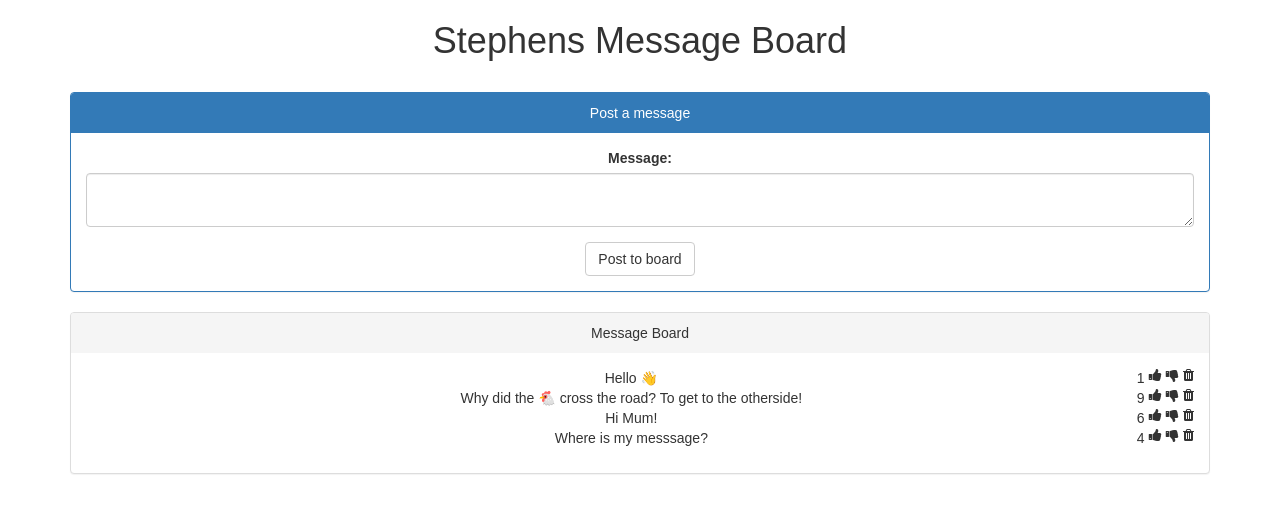
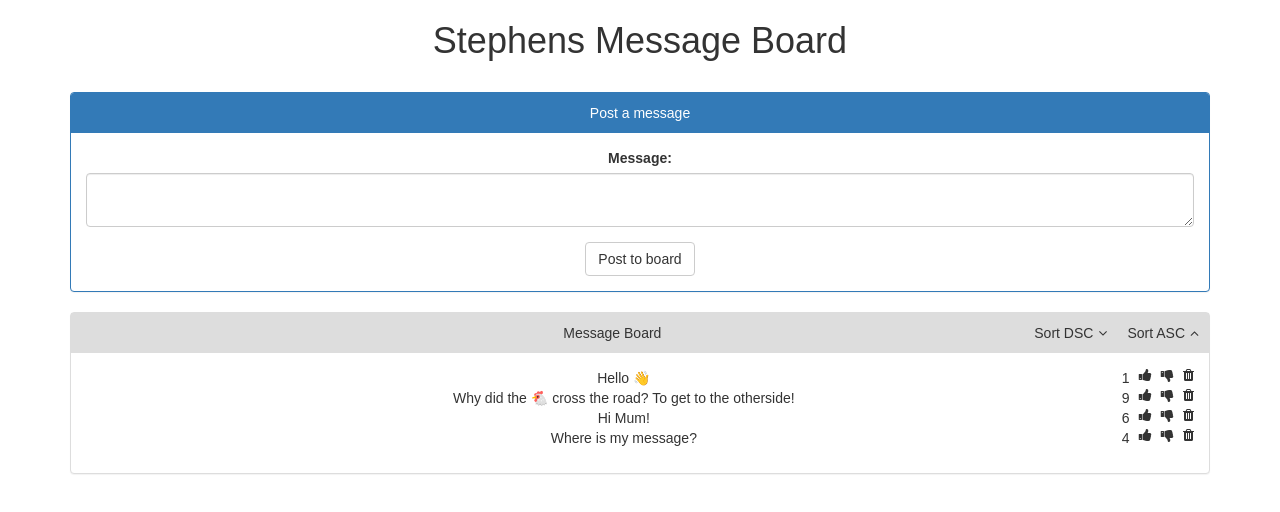
Before and after one commit to gstephen/stephen-anon-board, a React (Create React App) app: page / in a window 1280 px wide. Shown: the top 512 px of the page. Built offline with nearby package versions, Linux system fonts and the light colour scheme.

Commit message:
Sort asc/dsc working

```diff
--- a/src/App.css
+++ b/src/App.css
@@ -30,6 +30,32 @@
   float: none;
 }
 
+.panel-align {
+  display: flex;
+  background: #ddd;
+}
+
+.panel-align .panel-heading {
+  flex-grow: 0.59;
+  text-align: right
+}
+
+.panel-align .sorting {
+  text-align: center;
+  flex-grow: 0.43;
+}
+
+.panel-align .sorting span {
+  font-size: 14px;
+  display: inline-block;
+  padding: 10px;
+  float: right;
+}
+
+.fa {
+  padding-left: 5px;
+}
+
 @keyframes App-logo-spin {
   from { transform: rotate(0deg); }
   to { transform: rotate(360deg); }
--- a/src/App.js
+++ b/src/App.js
@@ -4,6 +4,7 @@ import Header from './Header'
 import Message from './Message'
 import Post from './Post'
 import uuid from 'uuid'
+import Sort from './Sort'
 
 class App extends Component {
   constructor(props) {
@@ -14,13 +15,15 @@ class App extends Component {
         { id: uuid.v4(), text: "Hello 👋", likes: 1 },
         { id: uuid.v4(), text: "Why did the 🐔 cross the road? To get to the otherside!", likes: 9 },
         { id: uuid.v4(), text: "Hi Mum!", likes: 6 },
-        { id: uuid.v4(), text: "Where is my messsage?", likes: 4 }
+        { id: uuid.v4(), text: "Where is my message?", likes: 4 }
       ]
     }
     this.handleLike = this.handleLike.bind(this);
     this.handleDislike = this.handleDislike.bind(this);
     this.handleDelete = this.handleDelete.bind(this);
     this.newMessage = this.newMessage.bind(this);
+    this.handleSortAsc = this.handleSortAsc.bind(this);
+    this.handleSortDsc = this.handleSortDsc.bind(this);
   }
 
   handleLike(id) {
@@ -52,10 +55,38 @@ class App extends Component {
   newMessage(content) {
     const message = { id: uuid.v4(), text: content, likes: 0}
 
-    this.state.messages.push(message)
+    if (content) {
+      this.state.messages.push(message)
+    } else {
+      alert('Your message is empty, please enter some text and try again')
+    }
 
     this.setState({
       messages: this.state.messages
+    })
+  }
+
+  handleSortAsc() {
+    var sortMessage = this.state.messages
+
+    sortMessage.sort(function(a,b){
+      return parseInt((a.likes), 10) - parseInt((b.likes), 10)
+    })
+
+    this.setState({
+      messages : sortMessage
+    })
+  }
+
+  handleSortDsc() {
+    var sortMessage = this.state.messages
+
+    sortMessage.sort(function(a,b){
+      return parseInt((b.likes), 10) - parseInt((a.likes), 10)
+    })
+
+    this.setState({
+      messages : sortMessage
     })
   }
 
@@ -68,7 +99,14 @@ class App extends Component {
 
       <div className="panel-group">
         <div className="panel panel-default">
-          <div className="panel-heading">Message Board</div>
+          <div className="panel-align">
+            <div className="panel-heading"><span>Message Board</span></div>
+            <Sort
+              onSortAsc={this.handleSortAsc}
+              onSortDsc={this.handleSortDsc}
+             />
+          </div>
+
           <div className="panel-body">
             <ul className="message-board">
               {this.state.messages.map(message => {
@@ -86,6 +124,7 @@ class App extends Component {
               })}
             </ul>
           </div>
+
         </div>
       </div>
     </div>
@@ -94,4 +133,4 @@ class App extends Component {
   }
 }
 
-export default App;
+export default App
--- a/src/Message.js
+++ b/src/Message.js
@@ -3,10 +3,6 @@ import React, {Component} from 'react'
 class Message extends Component {
   constructor(props) {
     super(props)
-
-    this.state = {
-      count: 1
-    }
 
     this.handleThumbsUp = this.handleThumbsUp.bind(this)
     this.handleThumbsDown = this.handleThumbsDown.bind(this)
--- a/src/Post.js
+++ b/src/Post.js
@@ -1,5 +1,4 @@
 import React, {Component} from 'react'
-import ReactDOM from 'react-dom';
 
 class Post extends Component {
   constructor(props) {
@@ -8,15 +7,12 @@ class Post extends Component {
     this.handleSubmit = this.handleSubmit.bind(this)
   }
 
-  handleSubmit(e) {
-    //Below line - is it needed?
-    e.preventDefault()
-    console.log(this.inputContent);
-    const content = this.inputContent.value.trim()
+  handleSubmit() {
+    const content = this.input.value.trim()
 
     this.props.newMessage(content)
 
-    this.inputContent.value = ""
+    this.input.value = ""
   }
 
   render() {
@@ -27,7 +23,7 @@ class Post extends Component {
           <div className="panel-body">
             <div className="form-group">
               <label>Message:</label>
-              <textarea ref={(input) => {this.inputContent = input}} id="message" type="text" className="form-control"></textarea>
+              <textarea ref={(input) => {this.input = input}} id="message" type="text" className="form-control"></textarea>
             </div>
             <button id="submit" className="btn btn-default" onClick={this.handleSubmit}>Post to board</button>
           </div>
--- /dev/null
+++ b/src/Sort.js
@@ -0,0 +1,29 @@
+import React, {Component} from 'react'
+
+class Sort extends Component {
+  constructor(props) {
+    super(props)
+
+    this.sortAsc = this.sortAsc.bind(this)
+    this.sortDsc = this.sortDsc.bind(this)
+  }
+
+  sortAsc() {
+    this.props.onSortAsc()
+  }
+
+  sortDsc() {
+    this.props.onSortDsc()
+  }
+
+  render() {
+    return (
+      <div className ="sorting">
+        <span id="sortascending" onClick={this.sortAsc}>Sort ASC<i className="fa fa-angle-up" aria-hidden="true"></i></span>
+        <span id="sortdescending" onClick={this.sortDsc}>Sort DSC<i className="fa fa-angle-down" aria-hidden="true"></i></span>
+      </div>
+    )
+  }
+}
+
+export default Sort
```
